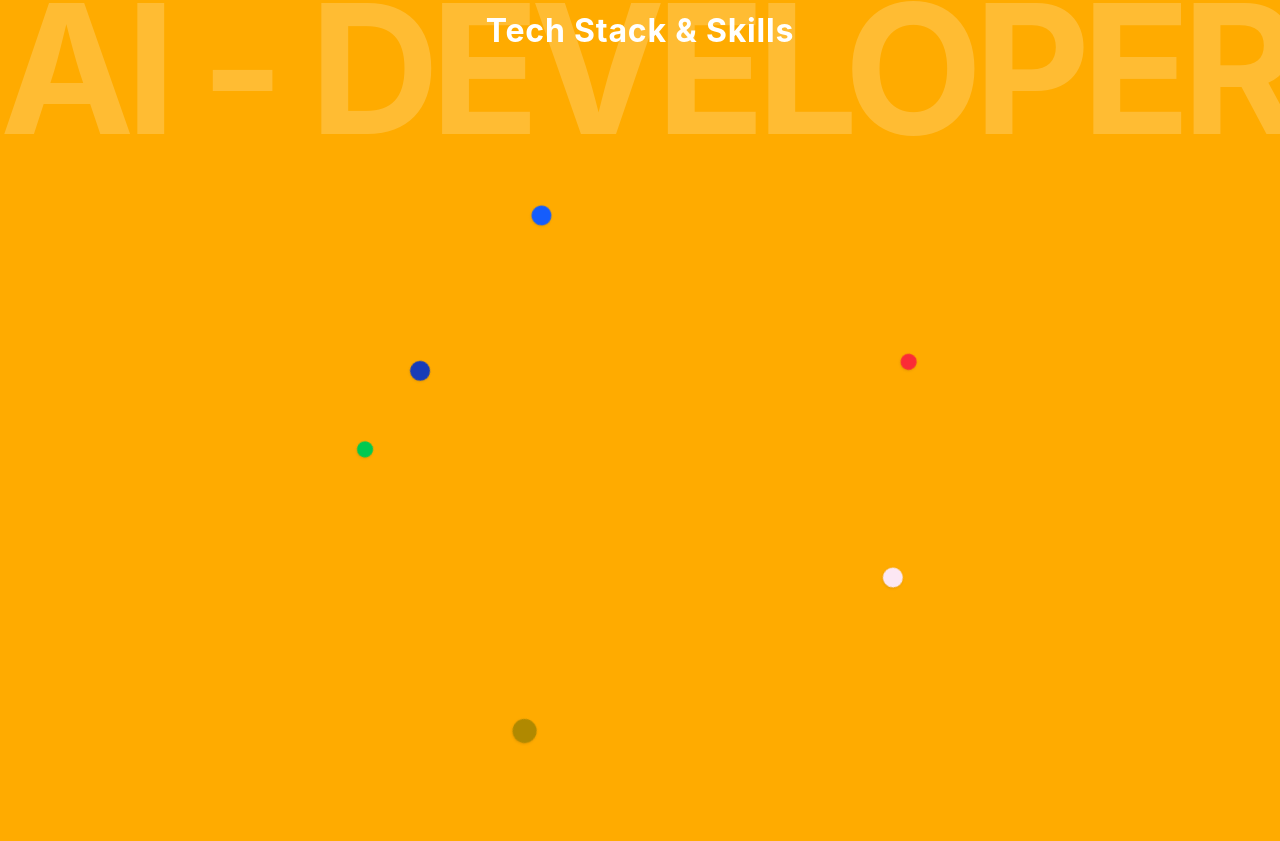
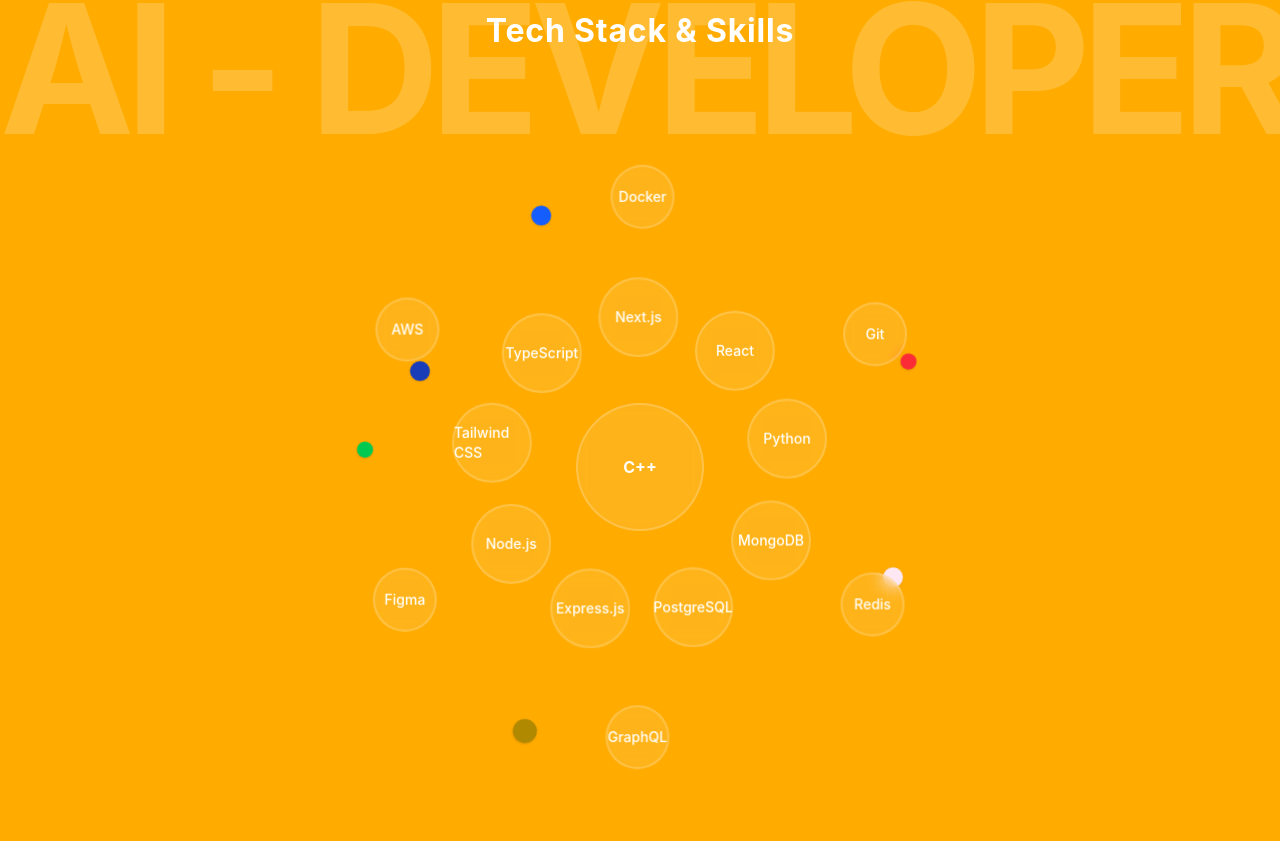
Before and after one commit to sythai263/PorfolioV2, a Next.js app: page / in a window 1280 px wide. Shown: the part 919-1760 px from the top of the page. Built offline with nearby package versions, Linux system fonts and the light colour scheme.

Commit message:
fix tech stack call api

```diff
--- /dev/null
+++ b/app/api/tech-stack/route.ts
@@ -0,0 +1,41 @@
+import techStackData from "@data/tech-stack.json";
+import { NextResponse } from "next/server";
+import { withMiddleware } from "@lib/api-middleware";
+import { ResponseBuilder } from "@lib/api-response";
+
+export const GET = withMiddleware(
+  async (req, { requestId }) => {
+    try {
+      const response = ResponseBuilder.success(
+        techStackData,
+        "Tech stack data retrieved successfully",
+        200,
+        requestId
+      );
+
+      return NextResponse.json(response, {
+        status: 200,
+        headers: {
+          "Cache-Control": "public, s-maxage=3600, stale-while-revalidate=86400",
+        },
+      });
+    } catch (error) {
+      console.error("Error fetching tech stack:", error);
+      const response = ResponseBuilder.internalServerError(
+        "Failed to fetch tech stack data",
+        requestId
+      );
+      return NextResponse.json(response, { status: 500 });
+    }
+  },
+  {
+    enableCORS: true,
+    enableLogging: true,
+    enableRateLimit: true,
+    enableValidation: false,
+    rateLimit: {
+      windowMs: 60 * 1000, // 1 minute
+      maxRequests: 100, // 100 requests per minute
+    },
+  }
+);
--- a/components/tech-stack-section.tsx
+++ b/components/tech-stack-section.tsx
@@ -1,13 +1,15 @@
 // components/tech-stack-section.tsx
 "use client";
 
+import { TechStack } from "@app-types";
+import { techStackApi } from "@lib/api";
 import { cn } from "@lib/utils";
-import { ReactNode } from "react";
+import { useEffect, useState } from "react";
 
 // --- LOGIC TÍNH TOÁN QUỸ ĐẠO --- //
 interface OrbitItem {
   id: string | number;
-  component: ReactNode;
+  component: React.ReactNode;
 }
 
 const dots = [
@@ -19,19 +21,135 @@
   { color: "bg-pink-100", angle: 0, radius: 46, size: "w-5 h-5" },
 ];
 
-export function TechStackSection() {
-  // Hàm trợ giúp tính toán vị trí theo góc và bán kính
-  const getPosition = (
+// Loading Skeleton Component
+function TechStackSkeleton() {
+  return (
+    <section className="relative py-24 bg-primary overflow-hidden min-h-screen flex flex-col items-center justify-center">
+      {/* Background text skeleton */}
+      <div className="absolute top-12 left-0 w-full overflow-hidden flex whitespace-nowrap opacity-20 pointer-events-none select-none">
+        <div className="h-[120px] md:h-[180px] w-full bg-white/20 rounded animate-pulse" />
+      </div>
+
+      <div className="relative z-10 max-w-7xl mx-auto px-4 w-full flex flex-col items-center">
+        {/* Title skeleton */}
+        <div className="text-center space-y-4 mb-20">
+          <div className="w-32 h-[1px] bg-white/20 mx-auto mb-6 animate-pulse" />
+          <div className="h-[60px] w-[300px] bg-white/20 rounded animate-pulse mx-auto" />
+        </div>
+
+        {/* Orbit container skeleton */}
+        <div className="relative w-[320px] h-[320px] sm:w-[500px] sm:h-[500px] md:w-[600px] md:h-[600px] mx-auto mt-8">
+          {/* Center skeleton */}
+          <div className="absolute top-1/2 left-1/2 -translate-x-1/2 -translate-y-1/2 w-24 h-24 sm:w-32 sm:h-32 bg-white/20 rounded-full animate-pulse z-30" />
+
+          {/* Inner orbit skeleton */}
+          <div className="absolute top-1/2 left-1/2 w-full h-full spin-slow z-20">
+            {[...Array(8)].map((_, i) => {
+              const pos = getPosition(i, 8, 25, 90);
+              return (
+                <div
+                  key={i}
+                  className="absolute w-16 h-16 sm:w-20 sm:h-20 bg-white/20 rounded-full animate-pulse counter-spin-slow"
+                  style={pos}
+                />
+              );
+            })}
+          </div>
+
+          {/* Outer orbit skeleton */}
+        </div>
+      </div>
+    </section>
+  );
+}
+
+// Error Component
+function TechStackError({
+  error,
+  onRetry,
+}: {
+  error: string;
+  onRetry: () => void;
+}) {
+  return (
+    <section className="relative py-24 bg-primary overflow-hidden min-h-screen flex flex-col items-center justify-center">
+      <div className="relative z-10 max-w-7xl mx-auto px-4 w-full flex flex-col items-center text-center">
+        <div className="space-y-6">
+          <div className="w-32 h-[1px] bg-red-400 mx-auto mb-6" />
+          <h2 className="text-t2 text-white font-bold tracking-wide">
+            Oops! Something went wrong
+          </h2>
+          <p className="text-b16-reg text-white/80 max-w-md">{error}</p>
+          <button
+            onClick={onRetry}
+            className="btn-custom btn-l bg-white text-primary hover:bg-white/90"
+          >
+            Try Again
+          </button>
+        </div>
+      </div>
+    </section>
+  );
+}
+
+// Helper function for position calculation
+function getPosition(
   index: number,
   total: number,
   radiusPercent: number,
   offsetAngle = 0,
-  ) => {
+) {
   const angle = ((index / total) * 360 + offsetAngle) * (Math.PI / 180);
   const x = 50 + radiusPercent * Math.cos(angle);
-    const y = 50 - radiusPercent * Math.sin(angle); // Trừ đi vì trục Y hướng xuống
+  const y = 50 - radiusPercent * Math.sin(angle);
   return { left: `${x}%`, top: `${y}%` };
+}
+
+// Tech Icon Component (placeholder)
+function TechIcon({ name, icon }: { name: string; icon: string }) {
+  return (
+    <div className="w-full h-full bg-white/10 backdrop-blur-sm rounded-full flex items-center justify-center text-white text-xs sm:text-sm font-medium border-2 border-white/20 hover:bg-white/20 transition-colors">
+      {name}
+    </div>
+  );
+}
+
+export function TechStackSection() {
+  const [techStack, setTechStack] = useState<TechStack[]>([]);
+  const [loading, setLoading] = useState(true);
+  const [error, setError] = useState<string | null>(null);
+
+  useEffect(() => {
+    const fetchTechStack = async () => {
+      try {
+        setLoading(true);
+        setError(null);
+        const data = await techStackApi.getTechStack();
+        setTechStack(data);
+      } catch (err) {
+        console.error("Failed to fetch tech stack:", err);
+        setError("Failed to load tech stack data. Please try again later.");
+      } finally {
+        setLoading(false);
+      }
     };
+
+    fetchTechStack();
+  }, []);
+
+  if (loading) {
+    return <TechStackSkeleton />;
+  }
+
+  if (error) {
+    return (
+      <TechStackError error={error} onRetry={() => window.location.reload()} />
+    );
+  }
+
+  // Group tech stack by orbit
+  const innerOrbitItems = techStack.filter((item) => item.orbit === "inner");
+  const outerOrbitItems = techStack.filter((item) => item.orbit === "outer");
 
   return (
     <section className="relative py-24 bg-primary overflow-hidden min-h-screen flex flex-col items-center justify-center">
@@ -66,45 +184,43 @@
         {/* Khối Vũ trụ (Orbit Container) */}
         <div className="relative w-[320px] h-[320px] sm:w-[500px] sm:h-[500px] md:w-[600px] md:h-[600px] mx-auto mt-8">
           {/* --- TRUNG TÂM (C++) --- */}
-          <div className="absolute top-1/2 left-1/2 -translate-x-1/2 -translate-y-1/2 w-24 h-24 sm:w-32 sm:h-32 z-30">
-            {/* <CppIcon /> */}
+          <div className="absolute top-1/2 left-1/2 -translate-x-1/2 -translate-y-1/2 w-24 h-24 sm:w-32 sm:h-32 z-30 bg-white/10 backdrop-blur-sm rounded-full flex items-center justify-center text-white font-bold border-2 border-white/20">
+            C++
           </div>
 
           {/* --- VÒNG TRONG (Tech Stacks) --- */}
-          {/* Bao bọc bằng class 'spin-slow' để cả mâm xoay */}
           <div className="absolute top-1/2 left-1/2 w-full h-full spin-slow z-20">
-            {/* {innerOrbitItems.map((item, i) => {
-              const pos = getPosition(i, innerOrbitItems.length, 25, 90); // 25% radius
+            {innerOrbitItems.map((item, i) => {
+              const pos = getPosition(i, innerOrbitItems.length, 25, 90);
               return (
                 <div
                   key={item.id}
                   className="absolute w-16 h-16 sm:w-20 sm:h-20 counter-spin-slow"
                   style={pos}
                 >
-                  {item.component}
+                  <TechIcon name={item.name} icon={item.icon} />
                 </div>
               );
-            })} */}
+            })}
           </div>
 
-          {/* --- VÒNG NGOÀI (Company) --- */}
-          {/* Xoay ngược chiều vòng trong một chút cho sinh động */}
+          {/* --- VÒNG NGOÀI (Tools & Others) --- */}
           <div
             className="absolute top-1/2 left-1/2 w-full h-full counter-spin-slow z-10"
             style={{ animationDuration: "80s" }}
           >
-            {/* {outerOrbitItems.map((item, i) => {
-              const pos = getPosition(i, outerOrbitItems.length, 45, 0); // 45% radius
+            {outerOrbitItems.map((item, i) => {
+              const pos = getPosition(i, outerOrbitItems.length, 45, 0);
               return (
                 <div
                   key={item.id}
                   className="absolute w-12 h-12 sm:w-16 sm:h-16 spin-slow"
                   style={{ ...pos, animationDuration: "80s" }}
                 >
-                  {item.component}
+                  <TechIcon name={item.name} icon={item.icon} />
                 </div>
               );
-            })} */}
+            })}
           </div>
 
           {/* --- CÁC DẤU CHẤM (Dots) --- */}
@@ -113,7 +229,6 @@
             style={{ animationDuration: "100s" }}
           >
             {dots.map((dot, i) => {
-              // Chuyển góc thủ công sang x,y
               const angleRad = dot.angle * (Math.PI / 180);
               const x = 50 + dot.radius * Math.cos(angleRad);
               const y = 50 - dot.radius * Math.sin(angleRad);
--- /dev/null
+++ b/data/tech-stack.json
@@ -0,0 +1,137 @@
+[
+  {
+    "id": "1",
+    "name": "React",
+    "category": "frontend",
+    "level": "expert",
+    "icon": "React",
+    "orbit": "inner",
+    "angle": 0
+  },
+  {
+    "id": "2",
+    "name": "Next.js",
+    "category": "frontend",
+    "level": "expert",
+    "icon": "Nextjs",
+    "orbit": "inner",
+    "angle": 45
+  },
+  {
+    "id": "3",
+    "name": "TypeScript",
+    "category": "frontend",
+    "level": "advanced",
+    "icon": "TypeScript",
+    "orbit": "inner",
+    "angle": 90
+  },
+  {
+    "id": "4",
+    "name": "Tailwind CSS",
+    "category": "frontend",
+    "level": "expert",
+    "icon": "Tailwind",
+    "orbit": "inner",
+    "angle": 135
+  },
+  {
+    "id": "5",
+    "name": "Node.js",
+    "category": "backend",
+    "level": "advanced",
+    "icon": "Nodejs",
+    "orbit": "inner",
+    "angle": 180
+  },
+  {
+    "id": "6",
+    "name": "Express.js",
+    "category": "backend",
+    "level": "advanced",
+    "icon": "Express",
+    "orbit": "inner",
+    "angle": 225
+  },
+  {
+    "id": "7",
+    "name": "PostgreSQL",
+    "category": "backend",
+    "level": "intermediate",
+    "icon": "Database",
+    "orbit": "inner",
+    "angle": 270
+  },
+  {
+    "id": "8",
+    "name": "MongoDB",
+    "category": "backend",
+    "level": "intermediate",
+    "icon": "Database",
+    "orbit": "inner",
+    "angle": 315
+  },
+  {
+    "id": "9",
+    "name": "Git",
+    "category": "tools",
+    "level": "expert",
+    "icon": "Git",
+    "orbit": "outer",
+    "angle": 30
+  },
+  {
+    "id": "10",
+    "name": "Docker",
+    "category": "tools",
+    "level": "intermediate",
+    "icon": "Docker",
+    "orbit": "outer",
+    "angle": 90
+  },
+  {
+    "id": "11",
+    "name": "AWS",
+    "category": "tools",
+    "level": "intermediate",
+    "icon": "Cloud",
+    "orbit": "outer",
+    "angle": 150
+  },
+  {
+    "id": "12",
+    "name": "Figma",
+    "category": "design",
+    "level": "intermediate",
+    "icon": "Figma",
+    "orbit": "outer",
+    "angle": 210
+  },
+  {
+    "id": "13",
+    "name": "Python",
+    "category": "backend",
+    "level": "advanced",
+    "icon": "Python",
+    "orbit": "inner",
+    "angle": 360
+  },
+  {
+    "id": "14",
+    "name": "GraphQL",
+    "category": "backend",
+    "level": "intermediate",
+    "icon": "GraphQL",
+    "orbit": "outer",
+    "angle": 270
+  },
+  {
+    "id": "15",
+    "name": "Redis",
+    "category": "backend",
+    "level": "intermediate",
+    "icon": "Database",
+    "orbit": "outer",
+    "angle": 330
+  }
+]
--- a/lib/api.ts
+++ b/lib/api.ts
@@ -1,4 +1,4 @@
-import { Profile } from "@app-types";
+import { Profile, TechStack } from "@app-types";
 import { ApiResponse } from "@lib/api-response";
 
 // API base configuration
@@ -46,6 +46,13 @@
   },
 };
 
+// Tech Stack API service
+export const techStackApi = {
+  getTechStack: (): Promise<TechStack[]> => {
+    return apiRequest<TechStack[]>("/tech-stack");
+  },
+};
+
 // Generic API client
 export const apiClient = {
   get: <T>(endpoint: string): Promise<T> => apiRequest<T>(endpoint),
--- a/types/index.ts
+++ b/types/index.ts
@@ -26,7 +26,7 @@
   featured: boolean;
 }
 
-export type ProjectCategory = 'web' | 'mobile' | 'design' | 'other';
+export type ProjectCategory = "web" | "mobile" | "design" | "other";
 
 export interface Experience {
   id: string;
@@ -47,8 +47,24 @@
   icon?: string;
 }
 
-export type SkillCategory = 'all' | 'frontend' | 'backend' | 'tools' | 'design' | 'other';
-export type SkillLevel = 'beginner' | 'intermediate' | 'advanced' | 'expert';
+export type SkillCategory =
+  | "all"
+  | "frontend"
+  | "backend"
+  | "tools"
+  | "design"
+  | "other";
+export type SkillLevel = "beginner" | "intermediate" | "advanced" | "expert";
+
+export interface TechStack {
+  id: string;
+  name: string;
+  category: SkillCategory;
+  level: SkillLevel;
+  icon: string;
+  orbit: "inner" | "outer";
+  angle: number;
+}
 
 export interface NavigationItem {
   label: string;
```
Lines whose indentation alone changed are shown as unchanged.
